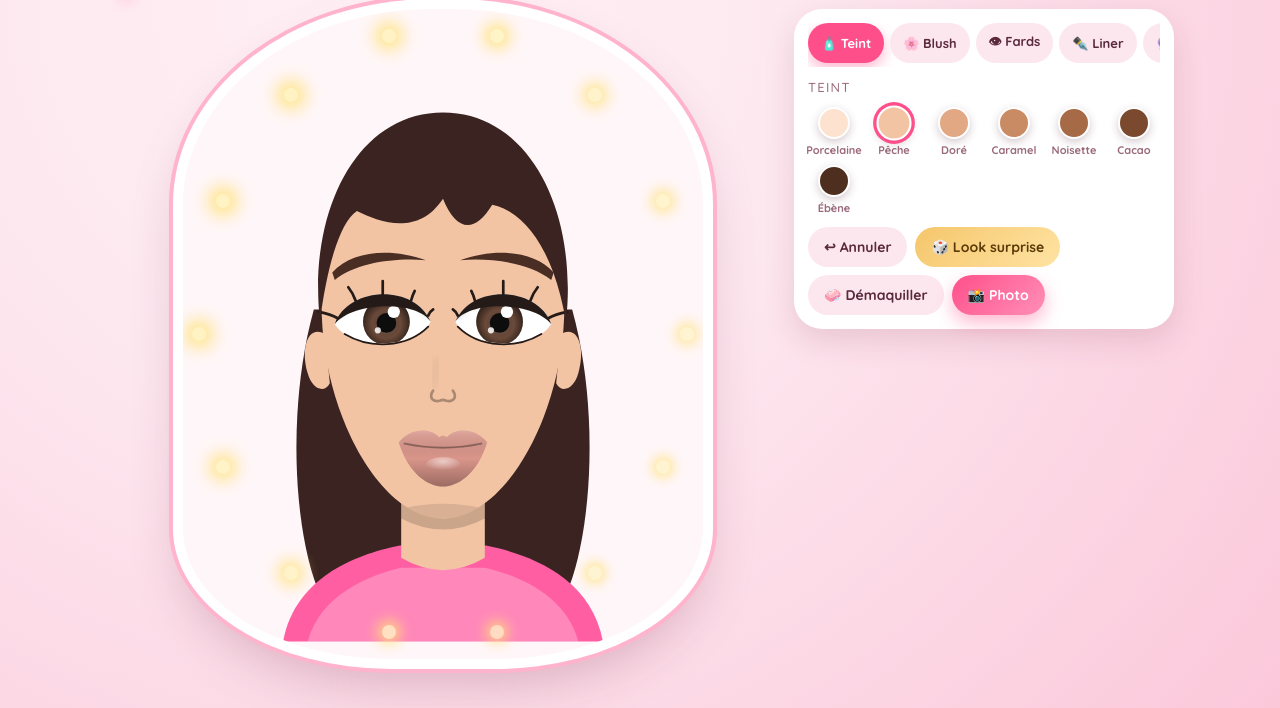
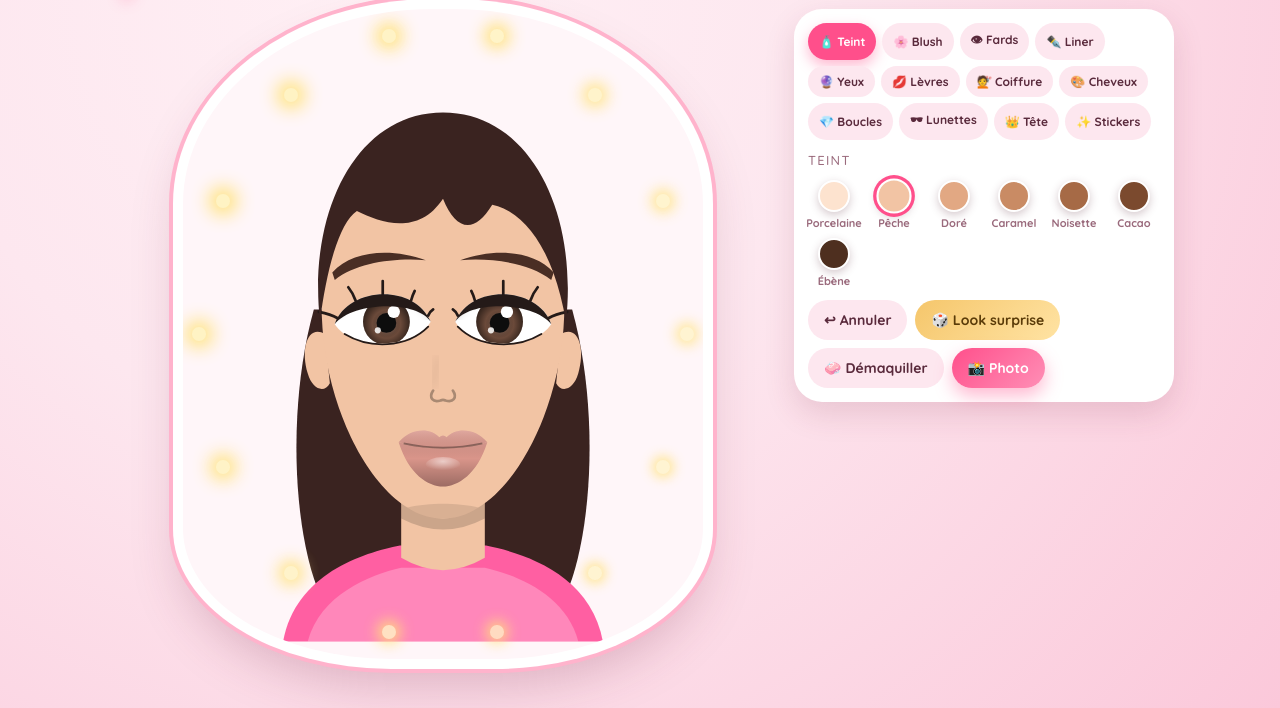
Before and after one commit to sanaeouj/glam-studio, a plain HTML site: page index.html in a window 1280 px wide. Shown: the part 92-800 px from the top of the page. Drawn offline with Linux system fonts and the light colour scheme.

Commit message:
Onglets sur plusieurs lignes (plus de défilement caché)
Co-Authored-By: Claude Fable 5.1 <noreply@anthropic.com>
Claude-Session: https://claude.ai/code/session_01MWY9WcwzckVGA3qR9e7pDn

```diff
--- a/index.html
+++ b/index.html
@@ -32,9 +32,8 @@ main{display:grid;grid-template-columns:1fr;gap:14px}
 @keyframes pop{0%{transform:translate(-50%,-50%) scale(.2) rotate(0);opacity:1}100%{transform:translate(calc(-50% + var(--dx)),calc(-50% + var(--dy))) scale(1.4) rotate(180deg);opacity:0}}
 /* Drawer */
 .drawer{background:var(--card);border-radius:28px;padding:14px;box-shadow:0 12px 30px rgba(120,40,70,.15);display:flex;flex-direction:column;gap:12px;min-width:0}
-.tabs{display:flex;gap:6px;overflow-x:auto;padding-bottom:4px;scrollbar-width:none}
-.tabs::-webkit-scrollbar{display:none}
-.tab{flex:0 0 auto;border:0;background:var(--bg);color:var(--ink);font:700 13px var(--body);padding:9px 13px;border-radius:999px;cursor:pointer;display:flex;gap:6px;align-items:center;transition:transform .15s,background .2s}
+.tabs{display:flex;flex-wrap:wrap;gap:6px}
+.tab{flex:0 0 auto;border:0;background:var(--bg);color:var(--ink);font:700 12px var(--body);padding:8px 11px;border-radius:999px;cursor:pointer;display:flex;gap:6px;align-items:center;transition:transform .15s,background .2s}
 .tab:hover{transform:translateY(-2px)}
 .tab[aria-selected=true]{background:var(--accent);color:#fff;box-shadow:0 6px 14px rgba(255,79,139,.4)}
 .tab:focus-visible,.sw:focus-visible,.btn:focus-visible{outline:3px solid var(--gold);outline-offset:2px}
```
